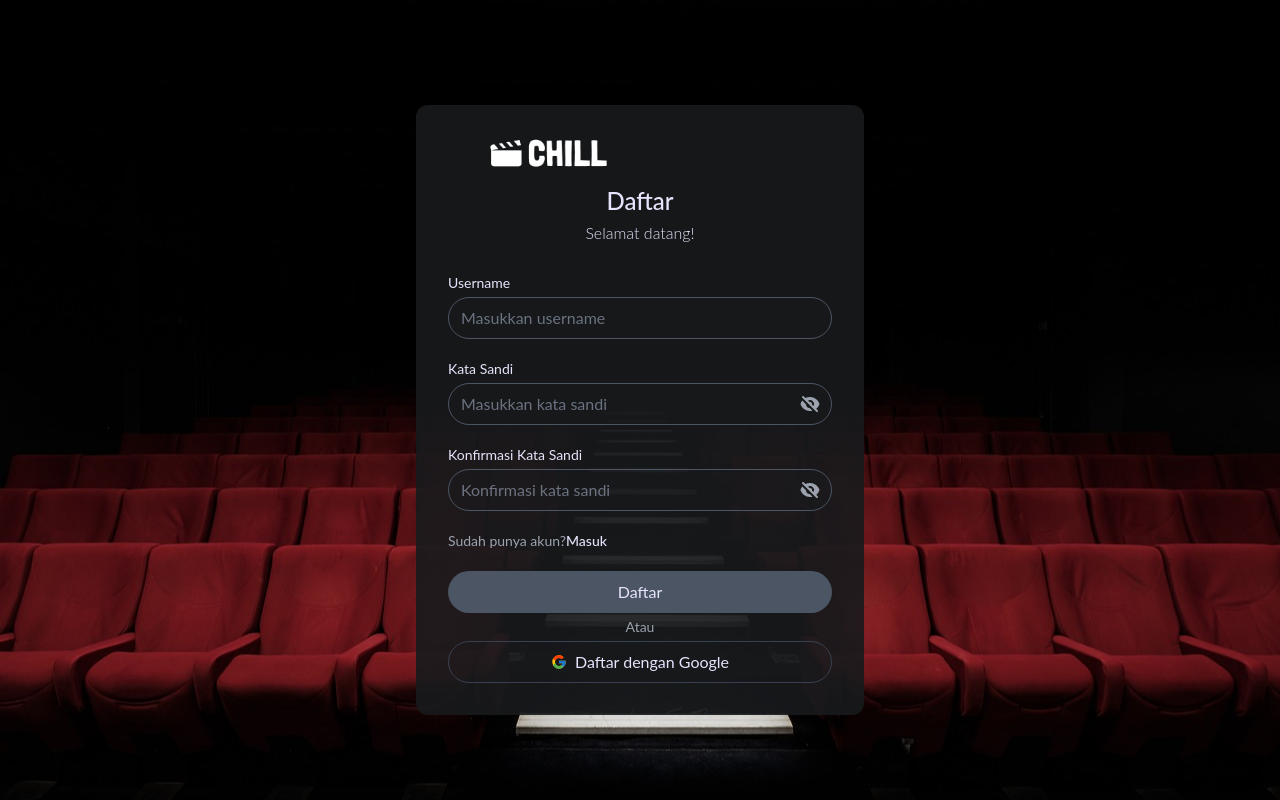
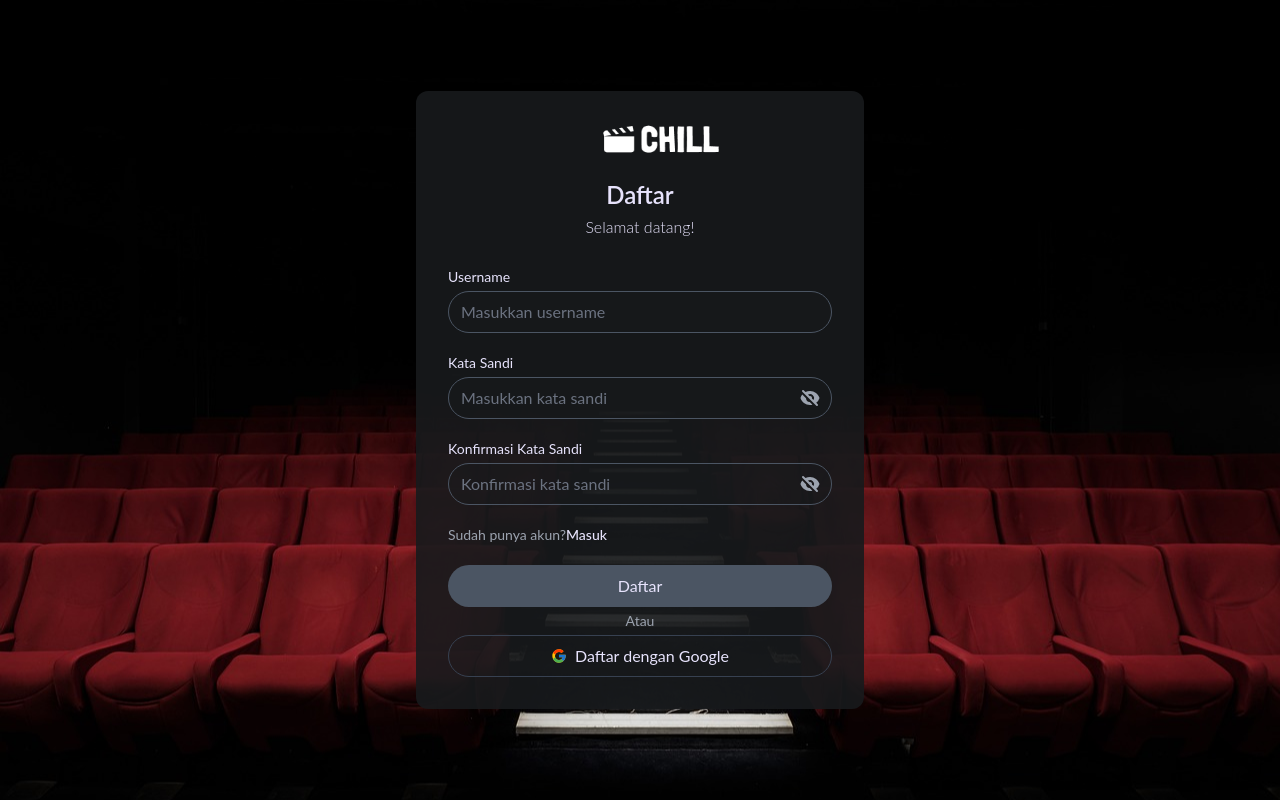
Before and after one commit to Ongky2910/Mission-Intermediate-FE-1B-13056, a React (Vite) app: page /register in a window 1280 px wide. Built offline with nearby package versions, Linux system fonts and the light colour scheme.

Commit message:
Update RegisterForm.jsx

```diff
--- a/src/components/RegisterForm.jsx
+++ b/src/components/RegisterForm.jsx
@@ -21,9 +21,11 @@ const RegisterForm = () => {
         backgroundImage: "url('src/assets/auditorium-2584269_1280.jpg')",
       }}
     >
-      <div className=" bg-gray-input bg-opacity-90 p-8 mt-5 rounded-xl w-full max-w-md">
-        <Logo src="src/assets/Logo (1).png" className="mb-4" />
-        <h2 className="text-2xl font-medium text-center text-white mb-1">
+      <div className=" bg-gray-input bg-opacity-90 p-8 rounded-xl w-full max-w-md">
+      <div className="flex justify-center mb-2">
+          <Logo src="src/assets/Logo (1).png" className="mb-4 " />
+        </div>
+        <h2 className="text-2xl font-semibold text-center text-white mb-1">
           Daftar
         </h2>
         <p className="text-center text-white font-light mb-2 pb-5">Selamat datang!</p>
```
